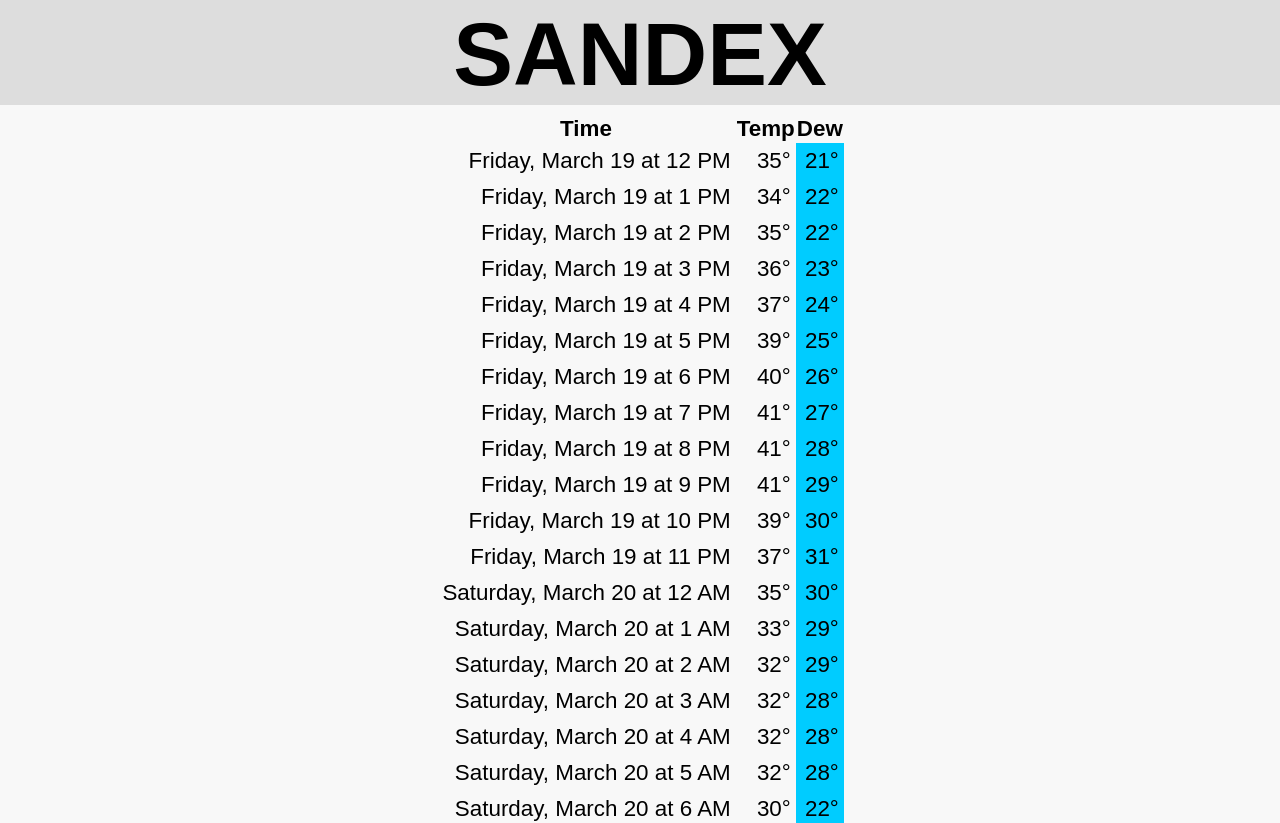
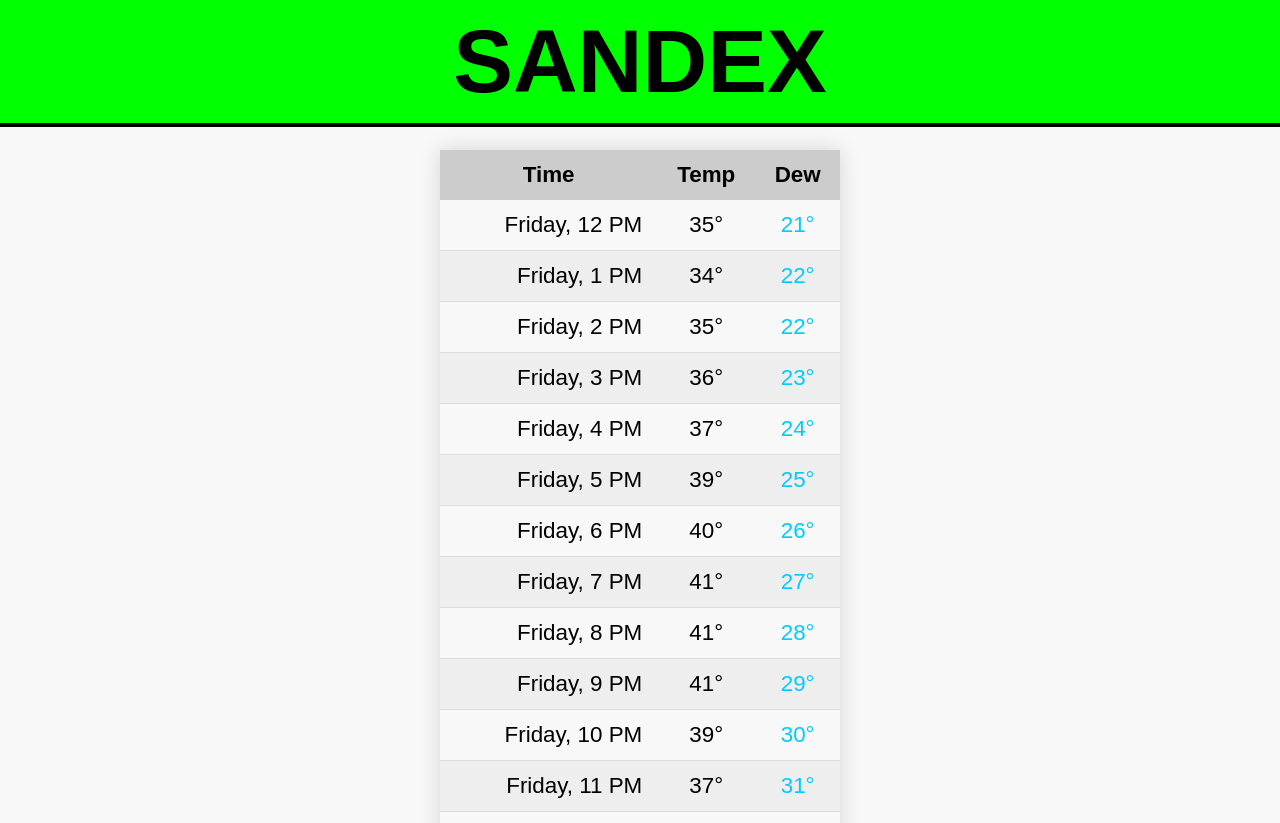
Before and after one commit to tikaro/sandex, a React (Create React App) app: page / in a window 1280 px wide. Shown: the top 823 px of the page. Built offline with nearby package versions, Linux system fonts and the light colour scheme.

Commit message:
Front-end styling changes

```diff
--- a/src/App.js
+++ b/src/App.js
@@ -20,7 +20,7 @@ function App() {
         <h1>Sandex</h1>
       </div>
       <div id="forecast">
-      <table>
+      <table className="styled-table">
           <thead>
           <tr>
             <th>Time</th>
--- a/src/components/HourRow.js
+++ b/src/components/HourRow.js
@@ -6,7 +6,7 @@ import dewpointComfort from '../js/dewpointComfort.js';
 export default function HourRow(props) {
     const rowTime = new Date(props.hour.startTime);
     const timeNow = new Date();
-    const options = { weekday: 'long', month: 'long', hour: 'numeric', day: 'numeric' };
+    const options = { weekday: 'long', hour: 'numeric' };
 
     const temperature = props.hour.values.temperature;
     const humidity = props.hour.values.humidity;
--- /dev/null
+++ b/src/scss/colors.scss
@@ -0,0 +1,17 @@
+$sandex-true-color: #0F0;
+$sandex-true-text-color: #000;
+
+$page-background-color: #f8f8f8;
+$header-background-color: $sandex-true-color;
+
+$gray-1: #CCC;
+$gray-2: #DDD;
+$gray-3: #EEE;
+
+// dewpoint colors
+$dewpoint-very-dry-color: #0CF;
+$dewpoint-comfortable-color: #0F0;
+$dewpoint-slightly-humid-color: #FE9901;
+$dewpoint-humid-color: #FF6500;
+$dewpoint-very-humid-color: #FE0000;
+$dewpoint-oppressive-color: #820204;
--- a/src/scss/index.scss
+++ b/src/scss/index.scss
@@ -1,5 +1,7 @@
+@import "./colors";
+
 body {
-  background: #F8F8F8;
+  background: $page-background-color;
   font-family: sans-serif;
   font-size: 1.4em;
   margin: 0px;
@@ -10,10 +12,11 @@ body {
 }
 
 #header {
-  background: #DDDDDD;
-  padding-top: 10px;
-  padding-bottom: 5px;
-  margin-bottom: 10px;
+  background: $header-background-color;
+  padding-top: 0.75em;
+  padding-bottom: 0.75em;
+  border-bottom: 4px solid $sandex-true-text-color;
+  margin-bottom: 1em;
 }
 
 #header h1 {
@@ -27,42 +30,68 @@ body {
   text-align: center;
 }
 
-table {
+.styled-table {
+  border-collapse: collapse;
   margin: 0 auto;
-  border-spacing: 0px;
+  min-width: 400px;
+  box-shadow: 0 0 20px rgba(0, 0, 0, 0.15);
+
+  th, td {
+    padding: 12px 15px;
+  }
+
+  thead tr {
+    background-color: $gray-1;
+    text-align: center;
+  }
+
+  tbody {
+    tr {
+      border-bottom: thin solid $gray-2;
+    }
+
+    tr:nth-of-type(even) {
+      background-color: $gray-3;
+    }
+
+    tr:last-of-type {
+      border-bottom: 2px solid $sandex-true-color;
+    }
+
+    tr.sandex-true {
+      background-color: $sandex-true-color;
     }
 
     td {
       text-align: right;
-  padding: 5px;
-  margin: 0px;
     }
 
-tr.sandex-true {
-  background-color: #00FF00;
+    td.temp, td.dewpoint {
+      text-align: center;
     }
 
     td.dewpoint-very-dry {
-  background-color: #00CCFF;
+      color: $dewpoint-very-dry-color;
     }
 
     td.dewpoint-comfortable {
-  background-color: #00FF00;
+      color: $dewpoint-comfortable-color;
     }
 
     td.dewpoint-slightly-humid {
-  background-color: #FE9901;
+      color: $dewpoint-slightly-humid-color;
     }
 
     td.dewpoint-humid {
-  background-color: #FF6500;
+      color: $dewpoint-humid-color;
     }
 
     td.dewpoint-very-humid {
-  background-color: #FE0000;
+      color: $dewpoint-very-humid-color;
     }
 
     td.dewpoint-oppressive {
-  background-color: #820204;
-  color: #FFF;
+      color: $dewpoint-oppressive-color;
     }
+  }
+}
```
Lines whose indentation alone changed are shown as unchanged.
